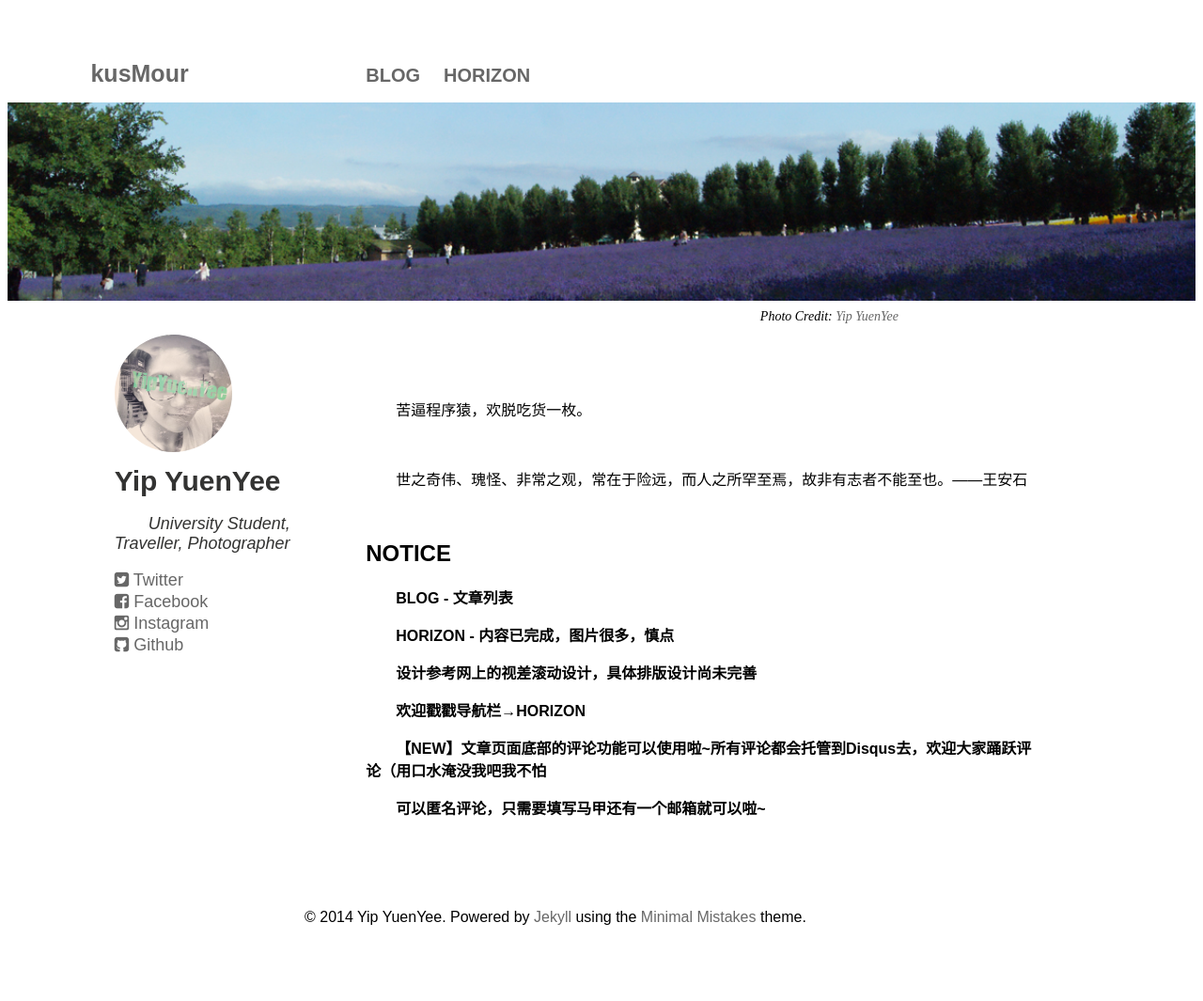
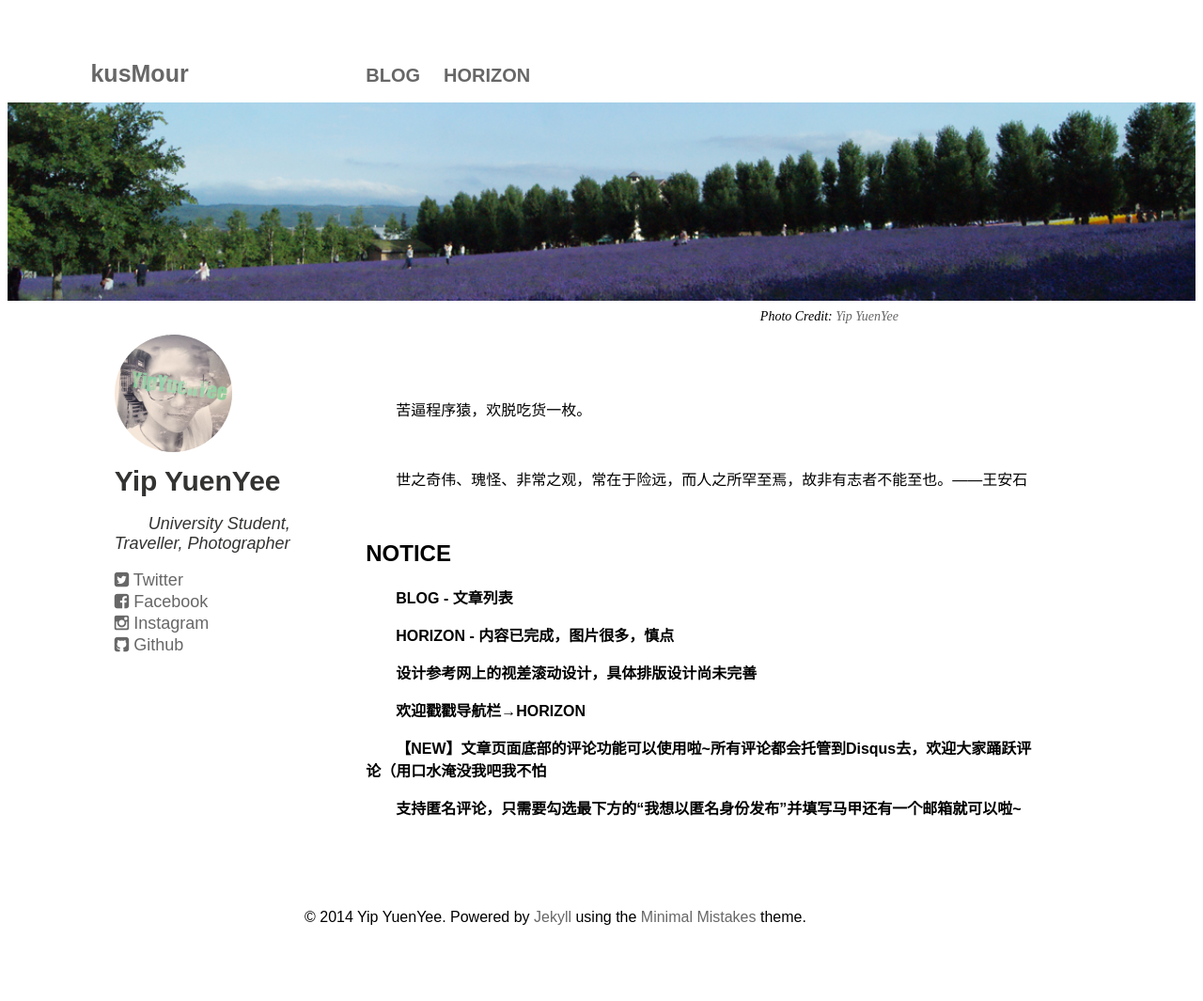
Before and after one commit to kusmour/blog_jekyll, a Jekyll site: the page built from index.html, in a window 1280 px wide. Shown: the whole page at 94% size. Built offline with Jekyll 4.4.1, drawn with Linux system fonts in a browser that asks for light colours.

Commit message:
modified homepage notice

```diff
--- a/index.html
+++ b/index.html
@@ -81,7 +81,7 @@ title: kusMour
 						<p>设计参考网上的视差滚动设计，具体排版设计尚未完善</p>
 						<p>欢迎戳戳导航栏→HORIZON</p>
 						<p>【NEW】文章页面底部的评论功能可以使用啦~所有评论都会托管到Disqus去，欢迎大家踊跃评论（用口水淹没我吧我不怕</p>
-						<p>可以匿名评论，只需要填写马甲还有一个邮箱就可以啦~</p>
+						<p>支持匿名评论，只需要勾选最下方的“我想以匿名身份发布”并填写马甲还有一个邮箱就可以啦~</p>
 					</span>
 				</div>
 				<!-- /.article-wrap -->
```
